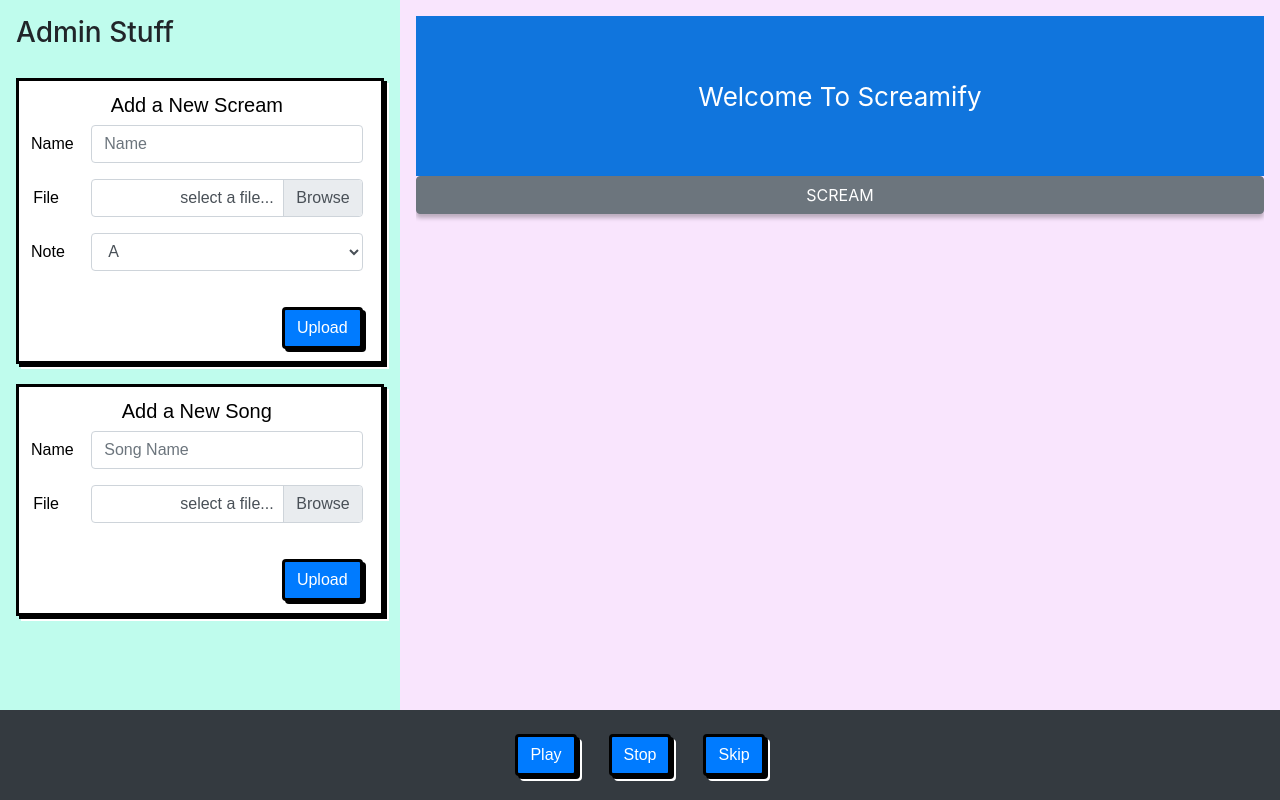
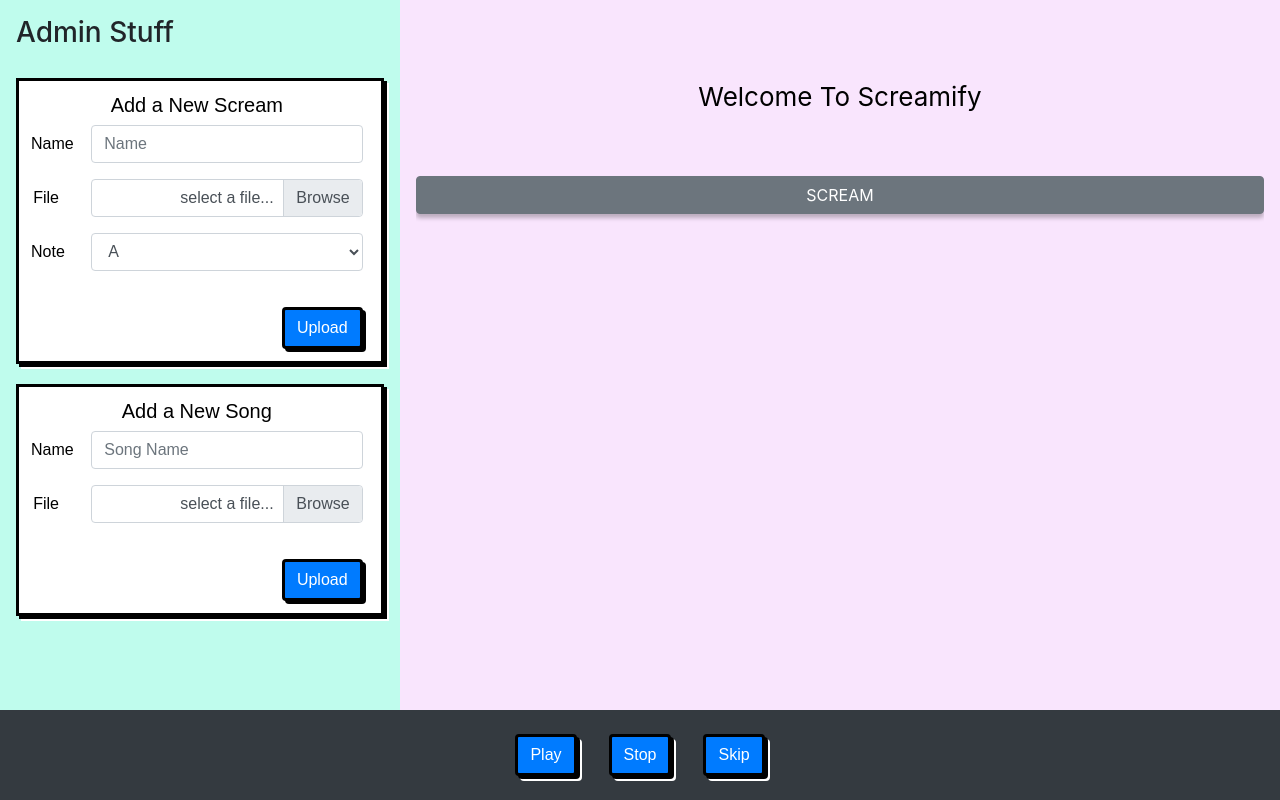
Before and after one commit to PfeifferH/screamify, a React (Create React App) app: page / in a window 1280 px wide. Built offline with nearby package versions, Linux system fonts and the light colour scheme.

Commit message:
Changes
Got rid of blue header and changed font color to black

```diff
--- a/src/App.css
+++ b/src/App.css
@@ -42,14 +42,13 @@
 }
 
 .App-header {
-  background-color: #1075DD;
   min-height: 20vh;
   display: flex;
   flex-direction: column;
   align-items: center;
   justify-content: center;
   font-size: calc(10px + 2vmin);
-  color: white;
+  color: black;
 }
 
 .App-link {
```
